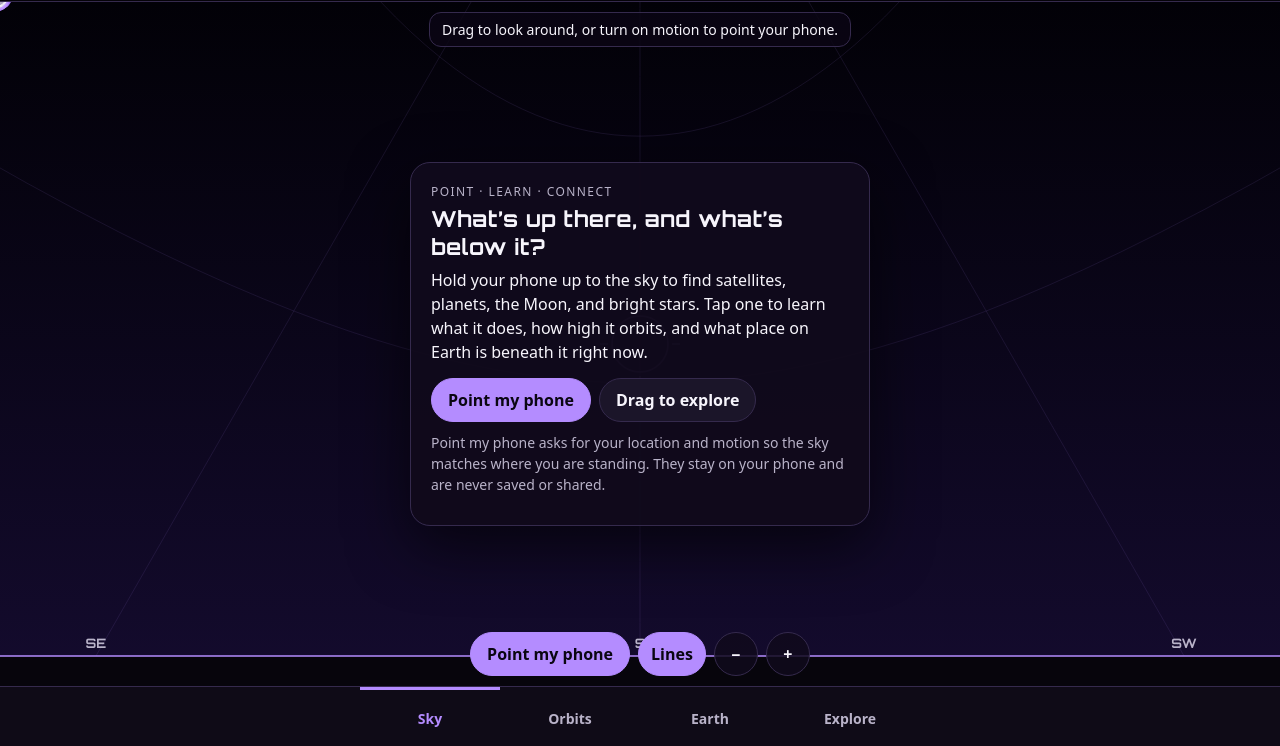
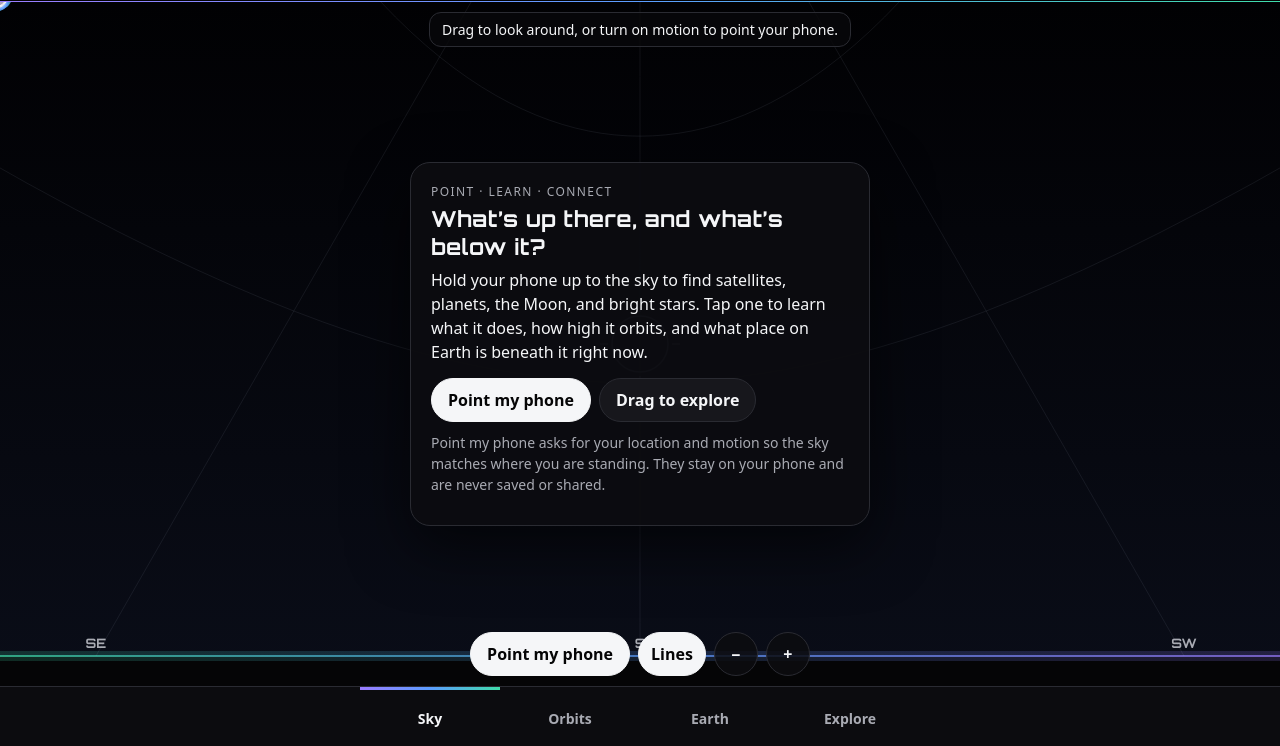
Before and after one commit to wkotlewski/skyground, a website built with Vite: page index.html in a window 1280 px wide. Shown: the part 54-800 px from the top of the page. Built offline with nearby package versions, Linux system fonts and the light colour scheme; files whose address does not match are found by name; what astronomy-engine, satellite.js would draw is missing.

Commit message:
Publish the reviewed SkyGround app.

```diff
--- a/src/ui/explore/earth-view.ts
+++ b/src/ui/explore/earth-view.ts
@@ -370,11 +370,11 @@ export class EarthView {
       context.globalAlpha = 1;
       this.hits.push({ id: thing.id, x: p.x, y: p.y });
     }
-    // Dated space-history places: small purple diamonds.
+    // Dated space-history places: small blue diamonds.
     for (const event of SPACE_HISTORY) {
       const p = this.project(event.location.lat, event.location.lon);
       if (p.x < -10 || p.y < -10 || p.x > this.width + 10 || p.y > this.height + 10) continue;
-      context.fillStyle = 'rgba(10,6,20,0.85)';
+      context.fillStyle = 'rgba(8,8,12,0.85)';
       context.strokeStyle = THEME.accent;
       context.lineWidth = 1.5;
       context.beginPath();
@@ -447,7 +447,7 @@ export class EarthView {
     const width = context.measureText(label).width + 8;
     const cx = Math.max(width / 2 + 2, Math.min(this.width - width / 2 - 2, x));
     const cy = Math.min(this.height - 17, y);
-    context.fillStyle = 'rgba(10,6,20,0.78)';
+    context.fillStyle = 'rgba(8,8,12,0.78)';
     context.fillRect(cx - width / 2, cy, width, 15);
     context.fillStyle = color;
     context.fillText(label, cx, cy + 2);
--- a/src/ui/explore/palette.ts
+++ b/src/ui/explore/palette.ts
@@ -1,22 +1,37 @@
 import type { OrbitClass } from '../../sky/orbits';
 
-/** Purple, black, and white. Canvas drawing reads these so it matches the CSS tokens. */
+/**
+ * Black and white, with a small hint of an aurora gradient (purple → blue → green).
+ * Canvas drawing reads these so it matches the CSS tokens.
+ */
+export const AURORA = ['#9a7cff', '#5b9dff', '#3fdcaa'] as const;
+
 export const THEME = {
-  accent: '#b48cff',
-  accentSoft: 'rgba(180,140,255,0.6)',
-  accentFaint: 'rgba(180,140,255,0.35)',
-  white: '#f7f5fc',
-  muted: '#b9b3c9',
-  skyTop: '#020107',
-  skyHorizon: '#140b2e',
-  ground: '#07050c',
+  accent: '#a9c2ff',
+  accentSoft: 'rgba(169,194,255,0.55)',
+  accentFaint: 'rgba(169,194,255,0.3)',
+  white: '#f5f6f8',
+  muted: '#a9abb3',
+  skyTop: '#010103',
+  skyHorizon: '#0a0d18',
+  ground: '#050506',
 };
 
-/** Orbit colours always appear with the orbit's name as text, so colour is never the only cue. */
+/** A left-to-right aurora gradient for a canvas line or fill between x0 and x1. */
+export function auroraGradient(context: CanvasRenderingContext2D, x0: number, y0: number, x1: number, y1: number, alpha = 1): CanvasGradient {
+  const gradient = context.createLinearGradient(x0, y0, x1, y1);
+  const hex = (c: string) => `rgba(${parseInt(c.slice(1, 3), 16)},${parseInt(c.slice(3, 5), 16)},${parseInt(c.slice(5, 7), 16)},${alpha})`;
+  gradient.addColorStop(0, hex(AURORA[0]));
+  gradient.addColorStop(0.5, hex(AURORA[1]));
+  gradient.addColorStop(1, hex(AURORA[2]));
+  return gradient;
+}
+
+/** Orbit colours follow the gradient outward; they always appear with the orbit's name, so colour is never the only cue. */
 export const ORBIT_COLORS: Record<OrbitClass, string> = {
-  LEO: '#f7f5fc',
-  MEO: '#c9b3ff',
-  GEO: '#9b5cff',
-  GSO: '#9b5cff',
-  HEO: '#e58cff',
+  LEO: '#f5f6f8',
+  MEO: '#7fb0ff',
+  GEO: '#a98fff',
+  GSO: '#a98fff',
+  HEO: '#5fe3b5',
 };
--- a/src/ui/explore/sky-view.ts
+++ b/src/ui/explore/sky-view.ts
@@ -10,7 +10,7 @@ import {
   type ViewBasis,
 } from '../../sensors/orientation';
 import type { Backdrop, SkySnapshot, SkyThing } from './sky-model';
-import { ORBIT_COLORS, THEME } from './palette';
+import { ORBIT_COLORS, THEME, auroraGradient } from './palette';
 
 interface Hooks {
   onSelect: (id: string) => void;
@@ -355,7 +355,14 @@ export class SkyView {
       context.fill();
       const edge = ground.filter(([x, y]) => Math.abs(zAt(x, y)) < 1e-6);
       if (edge.length === 2) {
-        context.strokeStyle = THEME.accent;
+        // The horizon is the one place the aurora gradient shows in the sky: a thin glow, then a crisp line.
+        context.strokeStyle = auroraGradient(context, edge[0][0], edge[0][1], edge[1][0], edge[1][1], 0.18);
+        context.lineWidth = 10;
+        context.beginPath();
+        context.moveTo(edge[0][0], edge[0][1]);
+        context.lineTo(edge[1][0], edge[1][1]);
+        context.stroke();
+        context.strokeStyle = auroraGradient(context, edge[0][0], edge[0][1], edge[1][0], edge[1][1], 0.9);
         context.lineWidth = 1.5;
         context.beginPath();
         context.moveTo(edge[0][0], edge[0][1]);
@@ -395,7 +402,7 @@ export class SkyView {
       const piece = band.slice(start, Math.min(band.length, start + chunk + 1));
       const glow = piece.reduce((sum, item) => sum + item.glow, 0) / piece.length;
       const below = piece[Math.floor(piece.length / 2)].dir[2] < 0 ? 0.35 : 1;
-      for (const [width, color, alpha] of [[0.42, '140,100,225', 0.09], [0.16, '215,200,255', 0.07]] as const) {
+      for (const [width, color, alpha] of [[0.42, '120,130,200', 0.08], [0.16, '225,230,245', 0.07]] as const) {
         context.strokeStyle = `rgba(${color},${alpha * glow * below})`;
         context.lineWidth = this.focal() * width;
         this.polyline(context, piece.map((item) => item.dir));
@@ -404,7 +411,7 @@ export class SkyView {
     context.restore();
     // Constellation lines and names.
     if (this.showStars) {
-      context.strokeStyle = 'rgba(180,140,255,0.28)';
+      context.strokeStyle = 'rgba(200,210,235,0.22)';
       context.lineWidth = 1;
       for (const constellation of backdrop.constellations) {
         for (const line of constellation.lines) this.polyline(context, line);
@@ -416,7 +423,7 @@ export class SkyView {
         if (!constellation.label || (constellation.rank > 1 && this.fovDeg > 60)) continue;
         const p = this.project(constellation.label);
         if (!p || p.x < 0 || p.y < 0 || p.x > this.width || p.y > this.height) continue;
-        context.fillStyle = constellation.label[2] < 0 ? 'rgba(180,140,255,0.25)' : 'rgba(200,175,255,0.55)';
+        context.fillStyle = constellation.label[2] < 0 ? 'rgba(200,210,235,0.22)' : 'rgba(220,226,240,0.5)';
         context.fillText(constellation.name.toUpperCase(), p.x, p.y);
       }
     }
@@ -447,7 +454,7 @@ export class SkyView {
     }
   }
 
-  /** A purple ring and the given name around stars that people have named. */
+  /** A soft blue ring and the given name around stars that people have named. */
   private paintNamed(context: CanvasRenderingContext2D) {
     const stars = this.backdrop?.stars;
     if (!stars || !this.named.size) return;
@@ -468,7 +475,7 @@ export class SkyView {
       context.arc(p.x, p.y, 7, 0, Math.PI * 2);
       context.stroke();
       if (labels < 40 && (this.fovDeg < 70 || labels < 12)) {
-        context.fillStyle = 'rgba(200,175,255,0.95)';
+        context.fillStyle = 'rgba(169,194,255,0.95)';
         context.fillText(label, p.x + 10, p.y);
         labels += 1;
       }
@@ -478,7 +485,7 @@ export class SkyView {
 
   private paintGrid(context: CanvasRenderingContext2D) {
     context.lineWidth = 1;
-    context.strokeStyle = 'rgba(180,140,255,0.10)';
+    context.strokeStyle = 'rgba(200,210,235,0.08)';
     for (const alt of [30, 60]) {
       const ring: Vec3[] = [];
       for (let az = 0; az <= 360; az += 3) ring.push(directionVector(az, alt));
@@ -565,8 +572,9 @@ export class SkyView {
   private glyph(context: CanvasRenderingContext2D, thing: SkyThing) {
     if (thing.kind === 'deep-sky') {
       const glow = context.createRadialGradient(0, 0, 1, 0, 0, 12);
-      glow.addColorStop(0, 'rgba(230,215,255,0.95)');
-      glow.addColorStop(1, 'rgba(155,92,255,0)');
+      glow.addColorStop(0, 'rgba(235,240,255,0.95)');
+      glow.addColorStop(0.6, 'rgba(91,157,255,0.25)');
+      glow.addColorStop(1, 'rgba(63,220,170,0)');
       context.fillStyle = glow;
       context.beginPath();
       context.ellipse(0, 0, 13, 8, -0.5, 0, Math.PI * 2);
@@ -647,7 +655,7 @@ export class SkyView {
     const left = Math.max(4, Math.min(this.width - width - 4, x - width / 2));
     const top = y + 16;
     context.globalAlpha = below ? 0.6 : 1;
-    context.fillStyle = selected ? 'rgba(24,12,44,0.94)' : 'rgba(10,10,14,0.72)';
+    context.fillStyle = selected ? 'rgba(14,16,24,0.94)' : 'rgba(8,8,10,0.72)';
     context.strokeStyle = selected ? THEME.accent : 'rgba(250,250,250,0.18)';
     context.lineWidth = 1;
     context.beginPath();
--- a/src/ui/explore/visuals.ts
+++ b/src/ui/explore/visuals.ts
@@ -41,11 +41,11 @@ export function finderChart(raDeg: number, decDeg: number, label: string): HTMLE
     return { x: W / 2 - f * x, y: H / 2 - f * y };
   };
   const sky = ctx.createRadialGradient(W / 2, H / 2, 10, W / 2, H / 2, W * 0.7);
-  sky.addColorStop(0, '#120a26');
+  sky.addColorStop(0, '#0b0e1c');
   sky.addColorStop(1, THEME.skyTop);
   ctx.fillStyle = sky;
   ctx.fillRect(0, 0, W, H);
-  ctx.strokeStyle = 'rgba(180,140,255,0.35)';
+  ctx.strokeStyle = 'rgba(200,210,235,0.3)';
   ctx.lineWidth = 1;
   for (const constellation of LINES) {
     for (const line of constellation.lines) {
@@ -72,7 +72,7 @@ export function finderChart(raDeg: number, decDeg: number, label: string): HTMLE
   }
   ctx.font = '600 11px Orbitron, system-ui, sans-serif';
   ctx.textAlign = 'center';
-  ctx.fillStyle = 'rgba(200,175,255,0.7)';
+  ctx.fillStyle = 'rgba(169,194,255,0.7)';
   for (const constellation of LINES) {
     if (!constellation.label) continue;
     const p = project(constellation.label[0], constellation.label[1]);
--- a/styles.css
+++ b/styles.css
@@ -1,12 +1,13 @@
 :root {
-  --sg-background: #050308;
-  --sg-panel: #0f0b17;
-  --sg-raised: #1b1529;
-  --sg-border: #352a4d;
-  --sg-text: #f7f5fc;
-  --sg-muted: #b9b3c9;
-  --sg-accent: #b48cff;
-  --sg-on-accent: #0a0612;
+  --sg-background: #030304;
+  --sg-panel: #0c0c0f;
+  --sg-raised: #17171c;
+  --sg-border: #2a2b32;
+  --sg-text: #f5f6f8;
+  --sg-muted: #a9abb3;
+  --sg-accent: #a9c2ff;
+  --sg-aurora: linear-gradient(90deg, #9a7cff 0%, #5b9dff 50%, #3fdcaa 100%);
+  --sg-on-accent: #050506;
   --sg-warn: #ffb86b;
   --sg-font-heading: Orbitron, system-ui, sans-serif;
   --sg-font-body: system-ui, -apple-system, 'Segoe UI', sans-serif;
@@ -33,12 +34,12 @@ h1, h2, h3, h4, h5 { margin: 0 0 8px; line-height: 1.25; }
 h1, h2 { font-family: var(--sg-font-heading); letter-spacing: 0.02em; }
 h1 { font-size: 22px; }
 h2 { font-size: 18px; }
-h3 { font-size: 13px; text-transform: uppercase; letter-spacing: 0.1em; color: var(--sg-accent); }
+h3 { font-size: 13px; text-transform: uppercase; letter-spacing: 0.1em; color: var(--sg-text); background: var(--sg-aurora); -webkit-background-clip: text; background-clip: text; -webkit-text-fill-color: transparent; width: fit-content; }
 h4 { font-size: 16px; }
 h5 { font-size: 14px; margin-top: 12px; color: var(--sg-muted); }
 p { margin: 0 0 10px; }
 .sr-only { position: absolute; width: 1px; height: 1px; overflow: hidden; clip: rect(0 0 0 0); white-space: nowrap; }
-.skip { position: absolute; left: 12px; top: -48px; background: var(--sg-accent); color: var(--sg-on-accent); padding: 8px 12px; z-index: 50; }
+.skip { position: absolute; left: 12px; top: -48px; background: var(--sg-text); color: var(--sg-on-accent); padding: 8px 12px; z-index: 50; }
 .skip:focus { top: 12px; }
 .eyebrow { color: var(--sg-muted); font-size: 12px; text-transform: uppercase; letter-spacing: 0.12em; margin: 0 0 4px; }
 .hint { color: var(--sg-muted); font-size: 14px; }
@@ -53,12 +54,12 @@ p { margin: 0 0 10px; }
   padding: 0 16px;
   font-weight: 600;
 }
-.primary { background: var(--sg-accent); color: var(--sg-on-accent); border-color: var(--sg-accent); }
+.primary { background: var(--sg-text); color: var(--sg-on-accent); border-color: var(--sg-text); }
 .secondary { background: var(--sg-raised); }
 .secondary[disabled] { opacity: 0.6; cursor: default; }
-.chip { background: rgba(16,10,28,0.85); }
+.chip { background: rgba(12,12,16,0.85); }
 .chip.small { min-width: var(--sg-touch); padding: 0 12px; }
-.chip[aria-pressed="true"] { background: var(--sg-accent); color: var(--sg-on-accent); border-color: var(--sg-accent); }
+.chip[aria-pressed="true"] { background: var(--sg-text); color: var(--sg-on-accent); border-color: var(--sg-text); }
 .pill { background: var(--sg-raised); max-width: 46vw; overflow: hidden; text-overflow: ellipsis; white-space: nowrap; font-size: 14px; padding: 0 14px; }
 .icon-button { background: transparent; padding: 0 14px; }
 .chips { display: flex; flex-wrap: wrap; gap: 8px; margin: 8px 0 12px; }
@@ -78,10 +79,11 @@ p { margin: 0 0 10px; }
   padding: 0 12px;
   padding-top: env(safe-area-inset-top);
   border-bottom: 1px solid var(--sg-border);
+  border-image: var(--sg-aurora) 1;
   background: var(--sg-background);
   z-index: 5;
 }
-.brand { color: var(--sg-accent); font-family: var(--sg-font-heading); font-weight: 700; letter-spacing: 0.14em; text-decoration: none; font-size: 16px; }
+.brand { color: var(--sg-text); background: var(--sg-aurora); -webkit-background-clip: text; background-clip: text; -webkit-text-fill-color: transparent; font-family: var(--sg-font-heading); font-weight: 700; letter-spacing: 0.14em; text-decoration: none; font-size: 16px; }
 .topbar-pills { display: flex; gap: 6px; min-width: 0; }
 .views { position: relative; min-height: 0; overflow: hidden; }
 .view { position: absolute; inset: 0; overflow-y: auto; -webkit-overflow-scrolling: touch; }
@@ -103,7 +105,9 @@ p { margin: 0 0 10px; }
   font-size: 14px;
   border-top: 3px solid transparent;
 }
-.tabbar button[aria-pressed="true"] { color: var(--sg-accent); border-top-color: var(--sg-accent); }
+.tabbar button { position: relative; }
+.tabbar button[aria-pressed="true"] { color: var(--sg-text); }
+.tabbar button[aria-pressed="true"]::before { content: ''; position: absolute; left: 0; right: 0; top: -3px; height: 3px; background: var(--sg-aurora); }
 
 /* ---------- Sky ---------- */
 .sky-view { overflow: hidden; }
@@ -112,22 +116,22 @@ p { margin: 0 0 10px; }
 .sky-overlay > * { pointer-events: auto; }
 .sky-overlay.top { top: 0; }
 .sky-overlay.bottom { bottom: 0; }
-.overlay-status { background: rgba(10,6,20,0.8); border: 1px solid var(--sg-border); border-radius: 12px; padding: 6px 12px; font-size: 14px; margin: 0; max-width: 520px; text-align: center; }
+.overlay-status { background: rgba(8,8,10,0.8); border: 1px solid var(--sg-border); border-radius: 12px; padding: 6px 12px; font-size: 14px; margin: 0; max-width: 520px; text-align: center; }
 .sky-controls { display: flex; gap: 8px; flex-wrap: wrap; justify-content: center; }
 .aim-chip {
   display: flex; align-items: center; gap: 10px;
   min-height: 52px; max-width: min(520px, 100%);
   padding: 6px 8px 6px 14px;
-  background: rgba(16,10,28,0.94); border: 1px solid var(--sg-accent); border-radius: 16px;
+  background: rgba(12,12,16,0.94); border: 1px solid var(--sg-accent); border-radius: 16px;
   text-align: left; font-size: 15px;
 }
 .aim-chip strong { color: var(--sg-text); }
 .aim-dot { width: 12px; height: 12px; border-radius: 3px; flex: none; }
-.aim-go { margin-left: auto; background: var(--sg-accent); color: var(--sg-on-accent); border-radius: 999px; padding: 6px 12px; font-weight: 700; }
+.aim-go { margin-left: auto; background: var(--sg-text); color: var(--sg-on-accent); border-radius: 999px; padding: 6px 12px; font-weight: 700; }
 .intro-card {
   position: absolute; left: 12px; right: 12px; top: 50%; transform: translateY(-50%);
   max-width: 460px; margin: 0 auto;
-  background: rgba(16,10,28,0.96); border: 1px solid var(--sg-border); border-radius: 20px;
+  background: rgba(12,12,16,0.96); border: 1px solid var(--sg-border); border-radius: 20px;
   padding: 20px;
   box-shadow: 0 20px 60px rgba(0,0,0,0.6);
 }
@@ -251,8 +255,8 @@ select, input[type="datetime-local"] { min-height: var(--sg-touch); background:
 .media-figure figcaption a { color: var(--sg-muted); }
 .video-slot { border-radius: 14px; overflow: hidden; background: #000; }
 .video-slot iframe { display: block; width: 100%; aspect-ratio: 16 / 9; border: 0; }
-.video-play { width: 100%; min-height: 64px; display: flex; align-items: center; gap: 12px; padding: 10px 14px; text-align: left; background: linear-gradient(120deg, #1b1030, #2c1652); border: 1px solid var(--sg-border); border-radius: 14px; }
-.play-icon { flex: none; width: 40px; height: 40px; border-radius: 50%; background: var(--sg-accent); position: relative; }
+.video-play { width: 100%; min-height: 64px; display: flex; align-items: center; gap: 12px; padding: 10px 14px; text-align: left; background: linear-gradient(120deg, #111218, #1a1d2a); border: 1px solid var(--sg-border); border-radius: 14px; }
+.play-icon { flex: none; width: 40px; height: 40px; border-radius: 50%; background: var(--sg-text); position: relative; }
 .play-icon::after { content: ''; position: absolute; left: 15px; top: 11px; border-style: solid; border-width: 9px 0 9px 14px; border-color: transparent transparent transparent var(--sg-on-accent); }
 .video-text { display: flex; flex-direction: column; min-width: 0; }
 .video-text small { color: var(--sg-muted); }
```
Also changed, not shown: index.html (+1 -1 lines).
